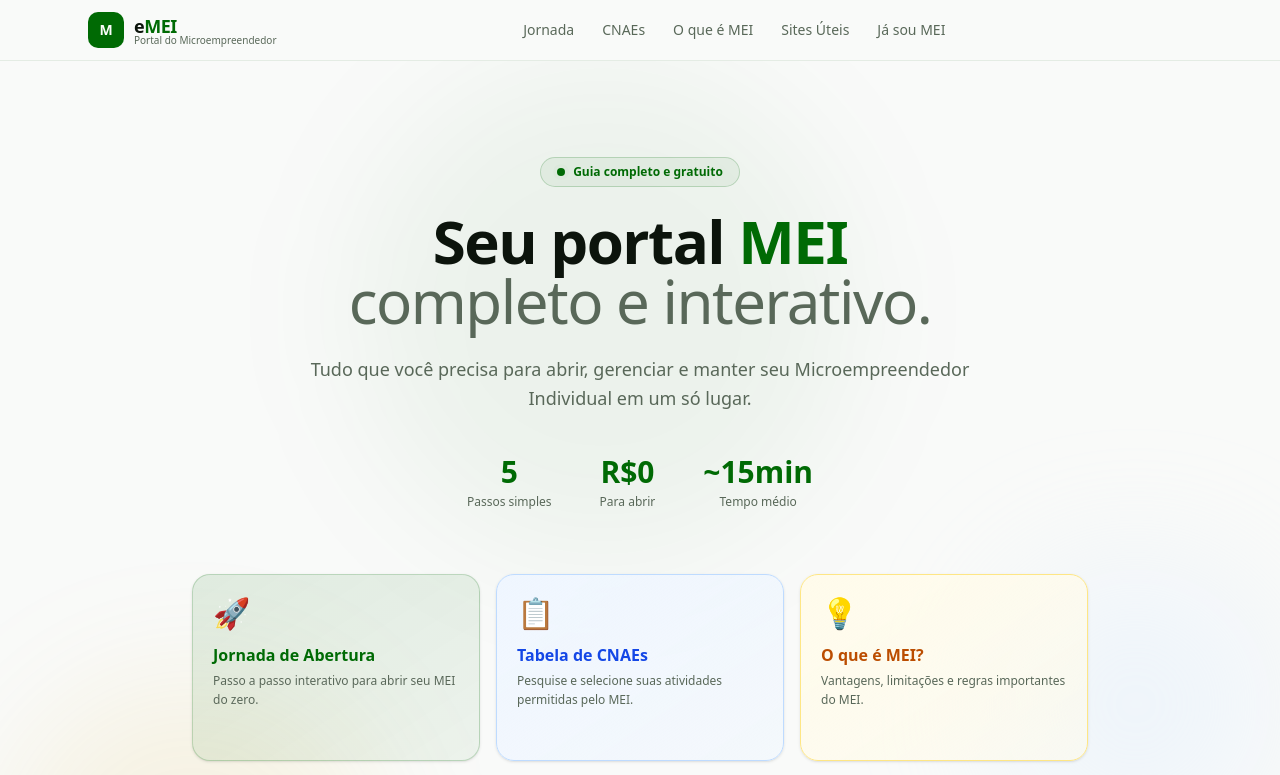
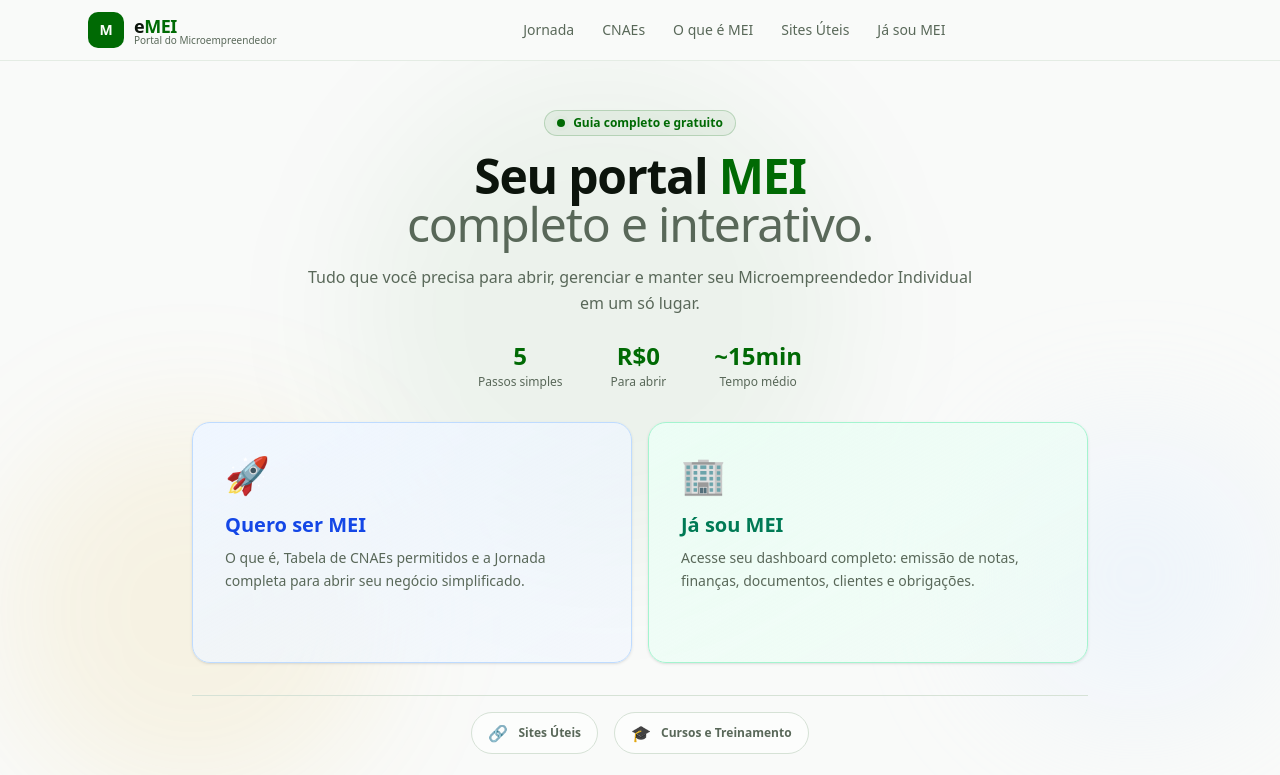
Before and after one commit to fernangcortes/emei-portal, a Next.js app: page / in a window 1280 px wide. Shown: the top 775 px of the page. Built offline with nearby package versions, Linux system fonts and the light colour scheme.

Commit message:
feat: redesign landing page layout with Quero ser MEI grouping

```diff
--- a/src/components/sections/hero-section.tsx
+++ b/src/components/sections/hero-section.tsx
@@ -1,4 +1,6 @@
 "use client";
+
+import { useState } from "react";
 
 const areas = [
     {
@@ -52,6 +54,8 @@ const areas = [
 ];
 
 export function HeroSection() {
+    const [showQuero, setShowQuero] = useState(false);
+
     return (
         <section className="relative overflow-hidden">
             {/* Background decoration */}
@@ -61,10 +65,10 @@ export function HeroSection() {
                 <div className="absolute top-1/2 right-0 w-72 h-72 rounded-full bg-blue-100/30 blur-3xl" />
             </div>
 
-            <div className="mx-auto max-w-6xl px-4 py-16 sm:px-6 sm:py-24">
+            <div className="mx-auto max-w-6xl px-4 py-8 sm:px-6 sm:py-12">
                 {/* Hero text */}
-                <div className="text-center mb-16">
-                    <div className="inline-flex items-center gap-2 rounded-full border border-primary/20 bg-primary/5 px-4 py-1.5 text-xs font-semibold text-primary mb-6">
+                <div className="text-center mb-8">
+                    <div className="inline-flex items-center gap-2 rounded-full border border-primary/20 bg-primary/5 px-3 py-1 text-xs font-semibold text-primary mb-4">
                         <span className="relative flex h-2 w-2">
                             <span className="absolute inline-flex h-full w-full animate-ping rounded-full bg-primary opacity-75" />
                             <span className="relative inline-flex h-2 w-2 rounded-full bg-primary" />
@@ -72,7 +76,7 @@ export function HeroSection() {
                         Guia completo e gratuito
                     </div>
 
-                    <h1 className="text-4xl font-bold tracking-tight sm:text-5xl lg:text-6xl">
+                    <h1 className="text-3xl font-bold tracking-tight sm:text-4xl lg:text-5xl">
                         Seu portal{" "}
                         <span className="text-primary">MEI</span>
                         <br />
@@ -81,23 +85,23 @@ export function HeroSection() {
                         </span>
                     </h1>
 
-                    <p className="mt-6 text-lg text-muted-foreground leading-relaxed max-w-2xl mx-auto">
+                    <p className="mt-4 text-base text-muted-foreground leading-relaxed max-w-2xl mx-auto">
                         Tudo que você precisa para abrir, gerenciar e manter seu
                         Microempreendedor Individual em um só lugar.
                     </p>
 
                     {/* Stats */}
-                    <div className="mt-10 flex justify-center gap-8 sm:gap-12">
+                    <div className="mt-6 flex justify-center gap-8 sm:gap-12">
                         {[
                             { value: "5", label: "Passos simples" },
                             { value: "R$0", label: "Para abrir" },
                             { value: "~15min", label: "Tempo médio" },
                         ].map((stat) => (
                             <div key={stat.label} className="text-center">
-                                <div className="text-2xl sm:text-3xl font-bold text-primary">
+                                <div className="text-xl sm:text-2xl font-bold text-primary">
                                     {stat.value}
                                 </div>
-                                <div className="text-xs text-muted-foreground mt-1">
+                                <div className="text-xs text-muted-foreground mt-0.5">
                                     {stat.label}
                                 </div>
                             </div>
@@ -106,8 +110,65 @@ export function HeroSection() {
                 </div>
 
                 {/* Navigation cards */}
-                <div className="grid grid-cols-1 sm:grid-cols-2 lg:grid-cols-3 gap-4 max-w-4xl mx-auto">
-                    {areas.map((area) => (
+                <div className="max-w-4xl mx-auto space-y-4">
+                    {!showQuero ? (
+                        <div className="grid grid-cols-1 sm:grid-cols-2 gap-4">
+                            <button
+                                onClick={() => setShowQuero(true)}
+                                className="group relative rounded-2xl border bg-gradient-to-br from-blue-50 to-blue-50/50 border-blue-200 p-6 sm:p-8 text-left transition-all duration-300 shadow-sm hover:shadow-lg hover:-translate-y-1 hover:border-blue-300 hover:shadow-blue-100"
+                            >
+                                <div className="text-4xl mb-4 group-hover:scale-110 transition-transform duration-300">
+                                    🚀
+                                </div>
+                                <h3 className="font-bold text-xl mb-2 text-blue-700">
+                                    Quero ser MEI
+                                </h3>
+                                <p className="text-sm text-muted-foreground leading-relaxed">
+                                    O que é, Tabela de CNAEs permitidos e a Jornada completa
+                                    para abrir seu negócio simplificado.
+                                </p>
+                                <div className="mt-4 inline-flex items-center gap-1.5 text-sm font-semibold text-blue-700 opacity-0 group-hover:opacity-100 transition-opacity duration-300">
+                                    Ver opções
+                                    <svg xmlns="http://www.w3.org/2000/svg" width="16" height="16" viewBox="0 0 24 24" fill="none" stroke="currentColor" strokeWidth="2.5" strokeLinecap="round" strokeLinejoin="round"><path d="m9 18 6-6-6-6" /></svg>
+                                </div>
+                            </button>
+
+                            <a
+                                href="/ja-sou-mei"
+                                className="group relative rounded-2xl border bg-gradient-to-br from-emerald-50 to-emerald-50/50 border-emerald-200 p-6 sm:p-8 text-left transition-all duration-300 shadow-sm hover:shadow-lg hover:-translate-y-1 hover:border-emerald-300 hover:shadow-emerald-100"
+                            >
+                                <div className="text-4xl mb-4 group-hover:scale-110 transition-transform duration-300">
+                                    🏢
+                                </div>
+                                <h3 className="font-bold text-xl mb-2 text-emerald-700">
+                                    Já sou MEI
+                                </h3>
+                                <p className="text-sm text-muted-foreground leading-relaxed">
+                                    Acesse seu dashboard completo: emissão de notas, finanças,
+                                    documentos, clientes e obrigações.
+                                </p>
+                                <div className="mt-4 inline-flex items-center gap-1.5 text-sm font-semibold text-emerald-700 opacity-0 group-hover:opacity-100 transition-opacity duration-300">
+                                    Acessar painel
+                                    <svg xmlns="http://www.w3.org/2000/svg" width="16" height="16" viewBox="0 0 24 24" fill="none" stroke="currentColor" strokeWidth="2.5" strokeLinecap="round" strokeLinejoin="round"><path d="m9 18 6-6-6-6" /></svg>
+                                </div>
+                            </a>
+                        </div>
+                    ) : (
+                        <div className="space-y-4 animate-in fade-in slide-in-from-bottom-2 duration-300">
+                            <div className="flex items-center justify-between">
+                                <h3 className="text-lg font-bold text-blue-800 flex items-center gap-2">
+                                    <span className="text-2xl">🚀</span> Quero ser MEI
+                                </h3>
+                                <button
+                                    onClick={() => setShowQuero(false)}
+                                    className="text-sm font-semibold text-muted-foreground hover:text-foreground flex items-center gap-1"
+                                >
+                                    <svg xmlns="http://www.w3.org/2000/svg" width="16" height="16" viewBox="0 0 24 24" fill="none" stroke="currentColor" strokeWidth="2.5" strokeLinecap="round" strokeLinejoin="round"><path d="m15 18-6-6 6-6" /></svg>
+                                    Voltar
+                                </button>
+                            </div>
+                            <div className="grid grid-cols-1 sm:grid-cols-3 gap-4">
+                                {areas.filter(a => ["/o-que-e-mei", "/jornada", "/cnaes"].includes(a.href)).map((area) => (
                                     <a
                                         key={area.href}
                                         href={area.href}
@@ -122,7 +183,7 @@ export function HeroSection() {
                                         <p className="text-xs text-muted-foreground leading-relaxed">
                                             {area.description}
                                         </p>
-                            <div className={`mt-3 inline-flex items-center gap-1.5 text-xs font-semibold ${area.titleColor} opacity-0 group-hover:opacity-100 transition-opacity duration-300`}>
+                                        <div className={`mt-3 inline-flex items-center gap-1.5 text-[11px] font-semibold ${area.titleColor} opacity-0 group-hover:opacity-100 transition-opacity duration-300`}>
                                             Acessar
                                             <svg xmlns="http://www.w3.org/2000/svg" width="14" height="14" viewBox="0 0 24 24" fill="none" stroke="currentColor" strokeWidth="2.5" strokeLinecap="round" strokeLinejoin="round"><path d="m9 18 6-6-6-6" /></svg>
                                         </div>
@@ -130,6 +191,25 @@ export function HeroSection() {
                                 ))}
                             </div>
                         </div>
+                    )}
+
+                    {/* Secondary Layout for Sites Uteis and Cursos */}
+                    <div className="pt-4 mt-8 border-t border-border flex flex-col sm:flex-row items-center justify-center gap-4">
+                        {areas.filter(a => ["/sites-uteis", "/cursos"].includes(a.href)).map((area) => (
+                            <a
+                                key={area.href}
+                                href={area.href}
+                                className="flex items-center gap-2.5 rounded-full border border-border bg-card/50 px-4 py-2 transition-all duration-300 hover:shadow-sm hover:bg-card hover:-translate-y-0.5 group"
+                            >
+                                <span className="text-base group-hover:scale-110 transition-transform">{area.emoji}</span>
+                                <span className="text-xs font-semibold text-muted-foreground group-hover:text-foreground transition-colors">
+                                    {area.title}
+                                </span>
+                            </a>
+                        ))}
+                    </div>
+                </div>
+            </div>
         </section>
     );
 }
```
Lines whose indentation alone changed are shown as unchanged.
